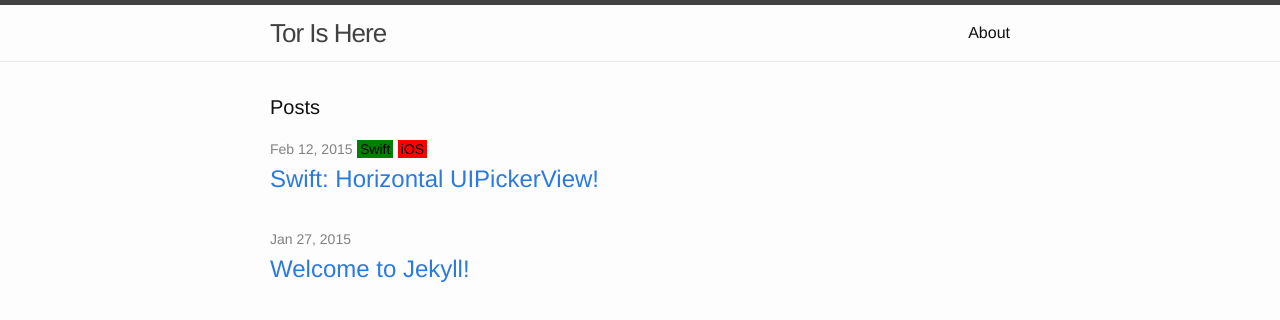
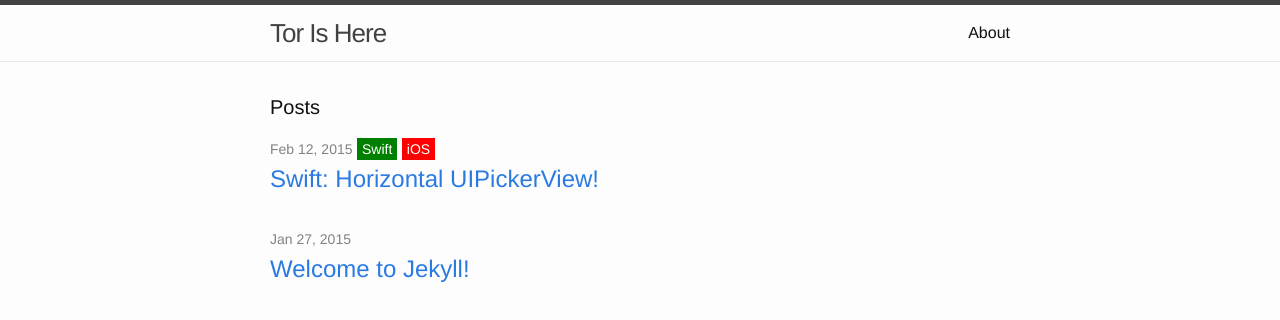
Before and after one commit to TorIsHere/TorIsHere.github.io, a Jekyll site: the page built from blog.html, in a window 1280 px wide. Shown: the top 320 px of the page. Built offline with Jekyll 4.4.1, drawn with Linux system fonts in a browser that asks for light colours.

Commit message:
Adjust some layout

```diff
--- a/_sass/_layout.scss
+++ b/_sass/_layout.scss
@@ -186,7 +186,7 @@
 .post-meta-tag {
     font-size: $small-font-size;
     color: $white-color;
-    padding: 1px 3px;
+    padding: 3px 5px;
 }
 
 .post-link {
--- a/css/main.scss
+++ b/css/main.scss
@@ -23,7 +23,7 @@ $grey-color-dark:  darken($grey-color, 25%);
 
 $red-color:		   #FF0000;
 $green-color:	   #00FF00;
-$white-color:      #000000;
+$white-color:      #FFFFFF;
 // Width of the content area
 $content-width:    800px;
 
```
